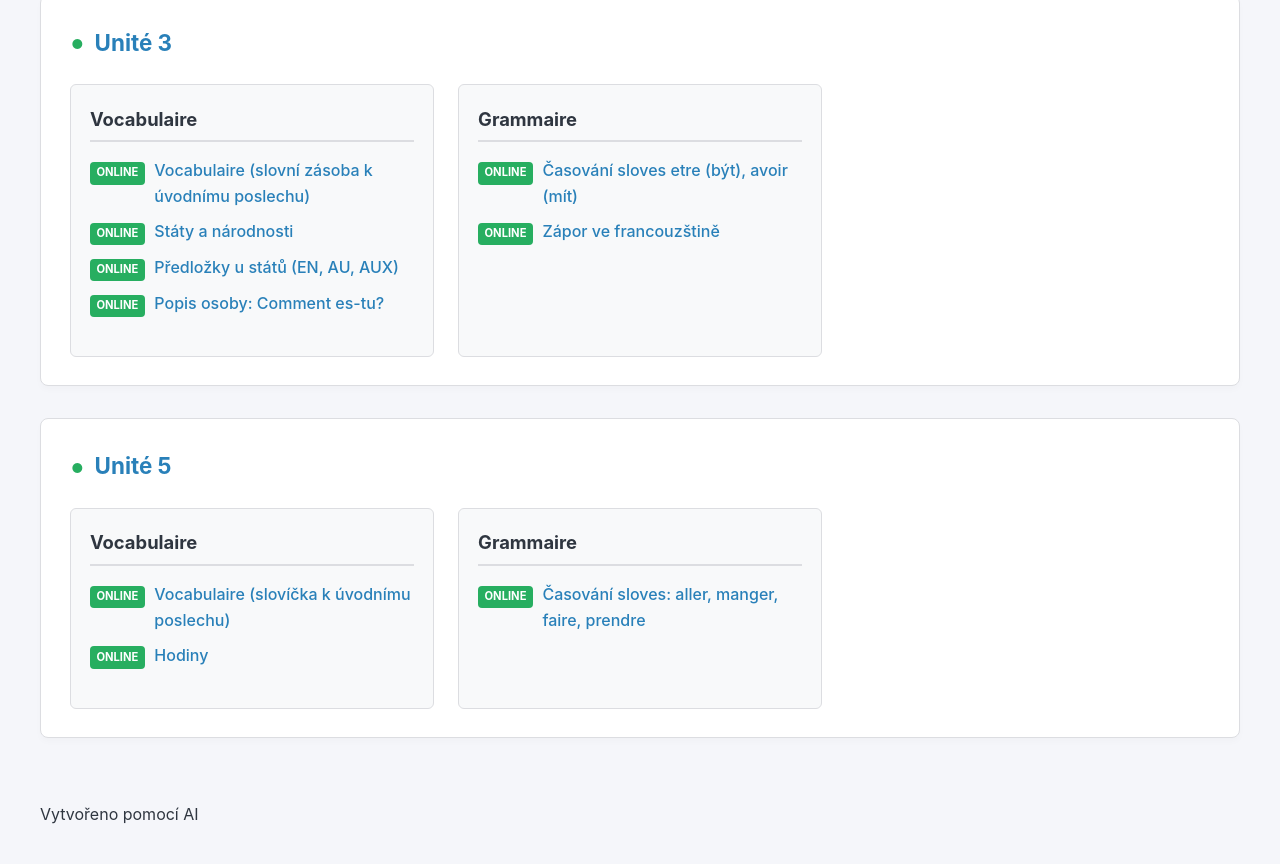
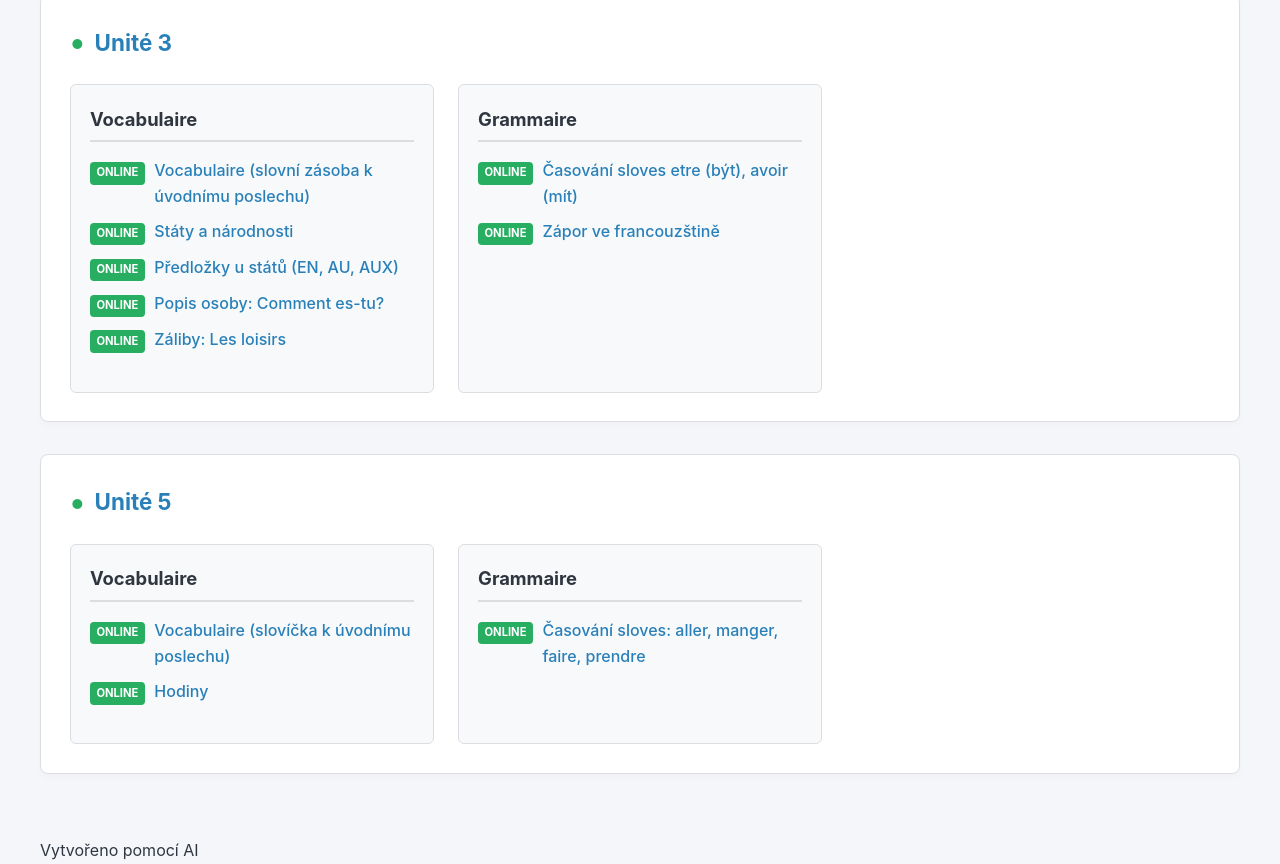
Before and after one commit to milatovad-vyuka/vyuka, a plain HTML site: page index.html in a window 1280 px wide. Shown: the part 1969-2833 px from the top of the page. Before the commit the page ends 2797 px from the top, so only its background shows below. Drawn offline with Linux system fonts and the light colour scheme.

Commit message:
Update index.html

```diff
--- a/index.html
+++ b/index.html
@@ -319,7 +319,8 @@
                             <li><span class="badge online">online</span><a href="lekce3/staty_a_narodnosti.html">Státy a národnosti</a></li>
                             <li><span class="badge online">online</span><a href="lekce3/predlozky_u_statu.html">Předložky u států (EN, AU, AUX)</a></li>
                            <li><span class="badge online">online</span><a href="lekce3/comment_es_tu.html">Popis osoby: Comment es-tu?</a></li>
-                             <li></li>
+                           <li><span class="badge online">online</span><a href="lekce3/loisirs_vocabulaire.html">Záliby: Les loisirs</a></li>
+                            <li></li>
                         </ul>
                     </div>
                     <!-- Gramatika -->
```
